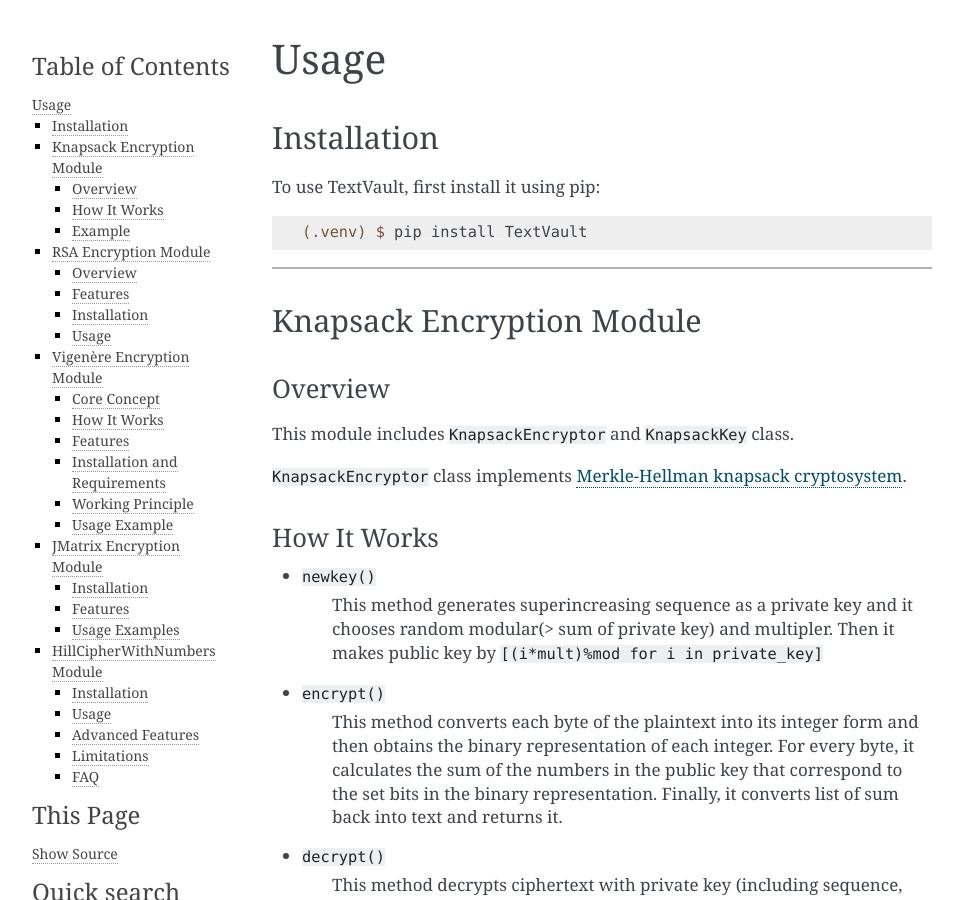
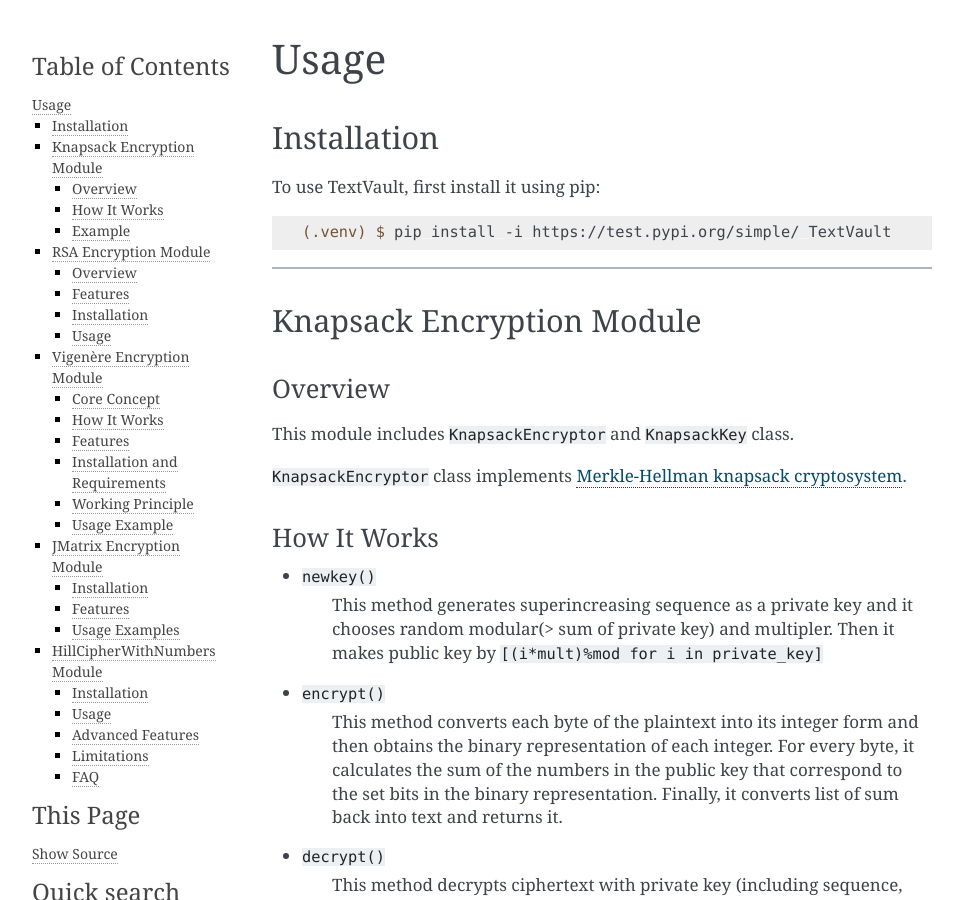
Before and after one commit to iwbh04/TextVault, a Sphinx documentation site: the page built from docs/source/usage.rst, in a window 1280 px wide and 900 px high. Shown: the whole window, without its empty margins (148-1111 px from the left). Built offline with Sphinx 7.4.7, drawn with Linux system fonts in a browser that asks for light colours; some of the changed lines change nothing that is shown.

Commit message:
Update usage.rst

```diff
--- a/docs/source/usage.rst
+++ b/docs/source/usage.rst
@@ -9,7 +9,7 @@
 
 .. code-block:: console
 
-    (.venv) $ pip install TextVault
+    (.venv) $ pip install -i https://test.pypi.org/simple/ TextVault
 
 ----------------------------------------------------
 
```
